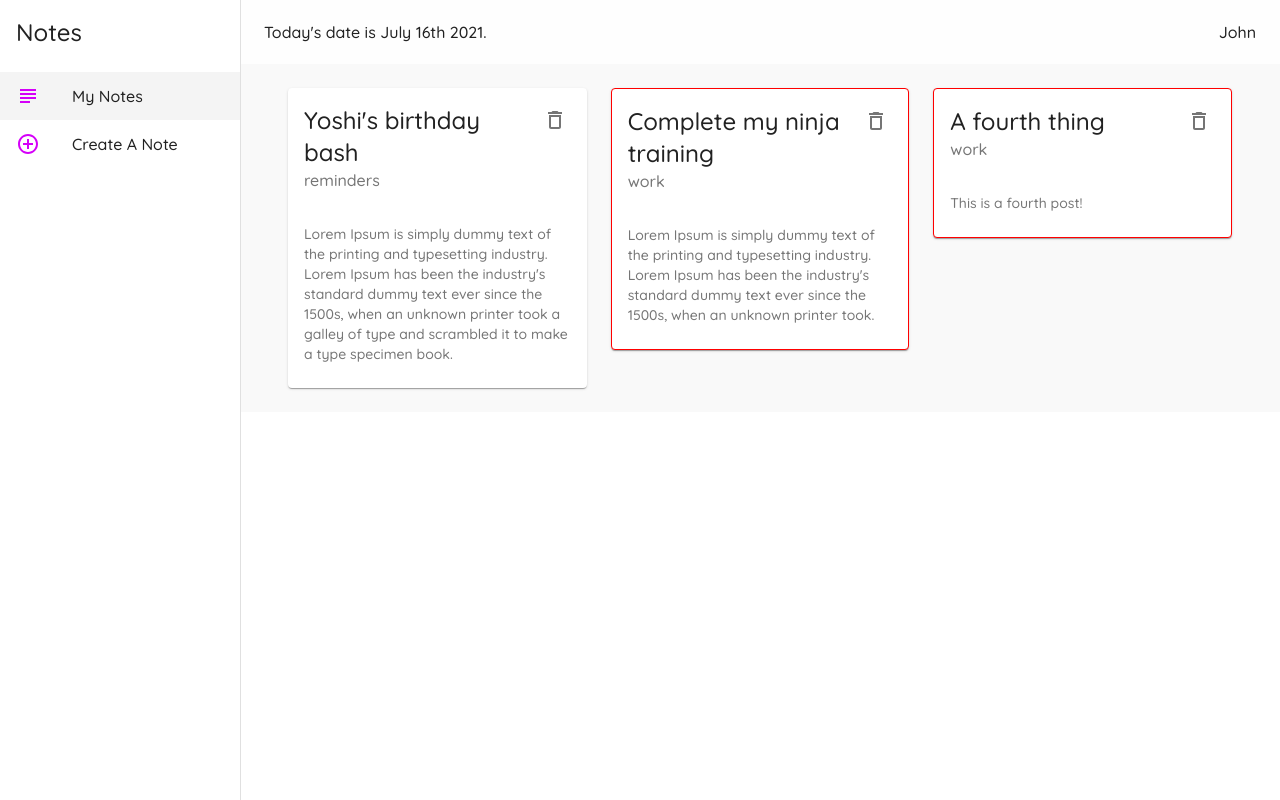
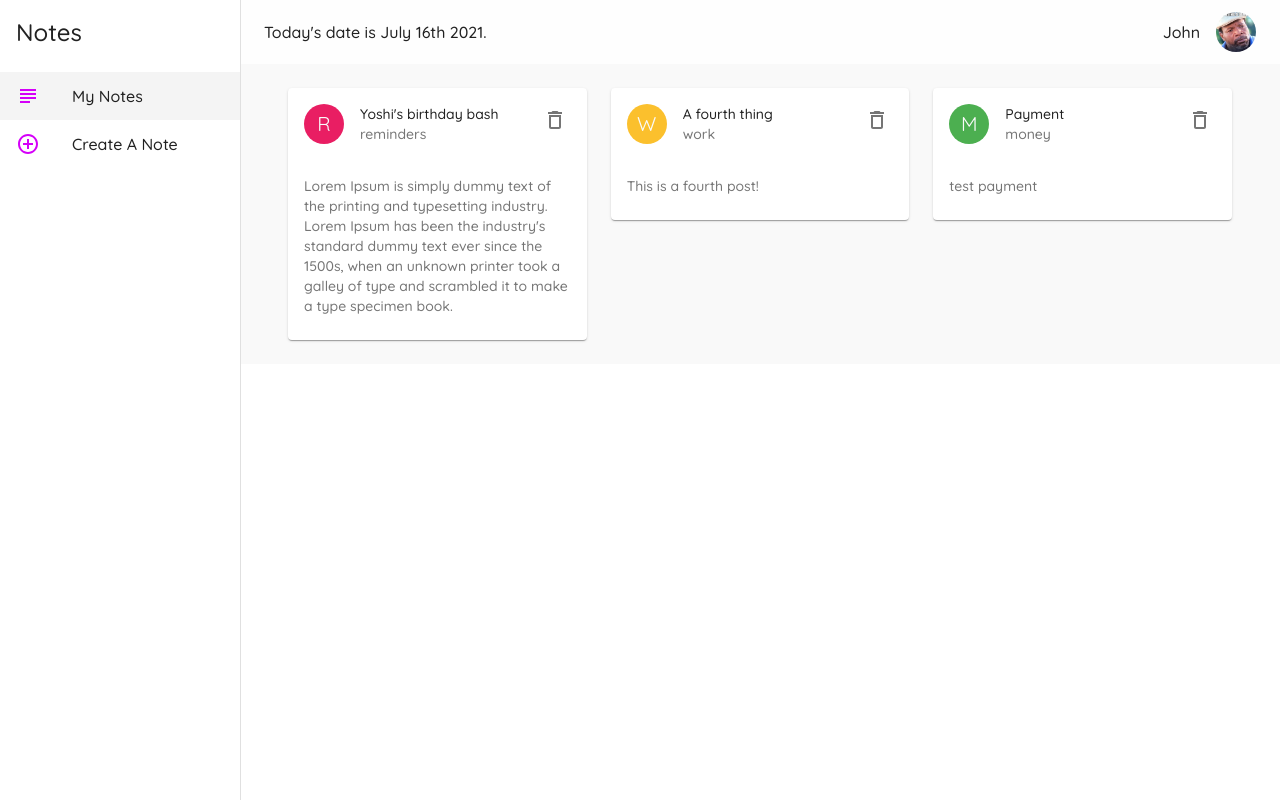
Before and after one commit to jcianciolo/material-practice, a React (Create React App) app: page / in a window 1280 px wide. Built offline with nearby package versions, Linux system fonts and the light colour scheme; data requests are answered from the project's data file.

Commit message:
added avatars

```diff
--- a/data/db.json
+++ b/data/db.json
@@ -7,16 +7,16 @@
       "id": 1
     },
     {
-      "title": "Complete my ninja training",
-      "details": "Lorem Ipsum is simply dummy text of the printing and typesetting industry. Lorem Ipsum has been the industry's standard dummy text ever since the 1500s, when an unknown printer took.",
-      "category": "work",
-      "id": 2
-    },
-    {
       "title": "A fourth thing",
       "details": "This is a fourth post!",
       "category": "work",
       "id": 4
+    },
+    {
+      "title": "Payment",
+      "details": "test payment",
+      "category": "money",
+      "id": 5
     }
   ]
 }
--- a/src/components/Layout.js
+++ b/src/components/Layout.js
@@ -1,6 +1,6 @@
 import {
     Drawer, makeStyles, Typography,
-    List, ListItem, ListItemIcon, ListItemText, AppBar, Toolbar
+    List, ListItem, ListItemIcon, ListItemText, AppBar, Toolbar, Avatar
     } from '@material-ui/core'
 import { AddCircleOutlineOutlined, SubjectOutlined } from '@material-ui/icons'
 import React from 'react'
@@ -37,6 +37,9 @@
         toolbar: theme.mixins.toolbar,
         date: {
             flexGrow: 1
+        },
+        avatar: {
+            marginLeft: theme.spacing(2)
         }
     }
 })
@@ -72,6 +75,7 @@
                     <Typography>
                         John
                     </Typography>
+                    <Avatar src="/fool.jpg" className={classes.avatar} />
                 </Toolbar>
             </AppBar>
 
--- a/src/components/NoteCard.js
+++ b/src/components/NoteCard.js
@@ -2,15 +2,24 @@
 import Card from '@material-ui/core/Card'
 import CardHeader from '@material-ui/core/CardHeader'
 import CardContent from '@material-ui/core/CardContent'
-import { IconButton, makeStyles, Typography } from '@material-ui/core'
+import { Avatar, IconButton, makeStyles, Typography } from '@material-ui/core'
 import { DeleteOutlined } from '@material-ui/icons'
+import { blue, green, pink, yellow } from '@material-ui/core/colors'
 
 const useStyles = makeStyles({
-    test: {
-        border: (note) => {
+    avatar: {
+        backgroundColor: (note) => {
             if (note.category == 'work') {
-                return '1px solid red'
+                return yellow[700]
             }
+            if (note.category == 'money') {
+                return green[500]
+            }
+            if (note.category == 'reminders') {
+                return pink[500]
+            }
+            return blue[500]
+
         }
     }
 })
@@ -20,8 +29,14 @@
 
     return (
         <div>
-            <Card elevation={1} className={classes.test}>
-                <CardHeader action={
+            <Card elevation={1}>
+                <CardHeader
+                    avatar={
+                        <Avatar className={classes.avatar}>
+                            {note.category[0].toUpperCase()}
+                        </Avatar>
+                    }
+                    action={
                     <IconButton onClick={() => handleDelete(note.id)}>
                       <DeleteOutlined />
                     </IconButton>
```
Also changed, not shown: public/fool.jpg (added).
